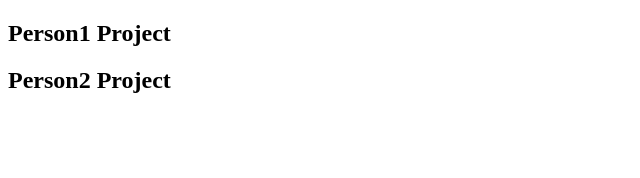
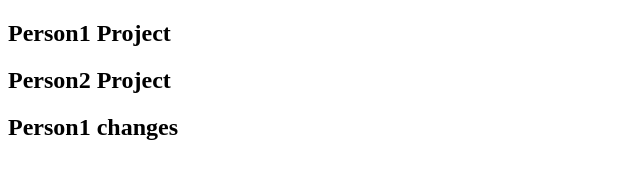
Before and after one commit to Pavannandikolu/Git-demo3, a plain HTML site: page index.html in a window 1280 px wide. Shown: the whole page, without its empty margins (0-640 px from the left). Drawn offline with Linux system fonts and the light colour scheme.

Commit message:
Person1 changes

```diff
--- a/index.html
+++ b/index.html
@@ -8,5 +8,6 @@
 <body>
     <h2>Person1 Project</h2>
     <h2>Person2 Project</h2>
+    <h2>Person1 changes</h2>
 </body>
 </html>
```
